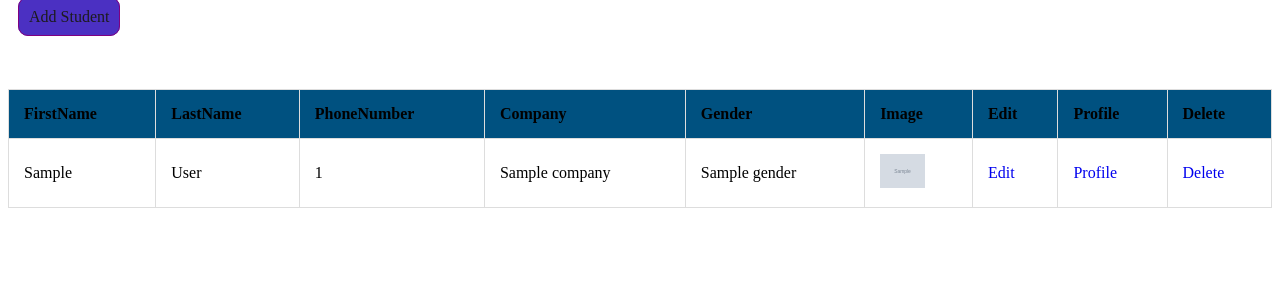
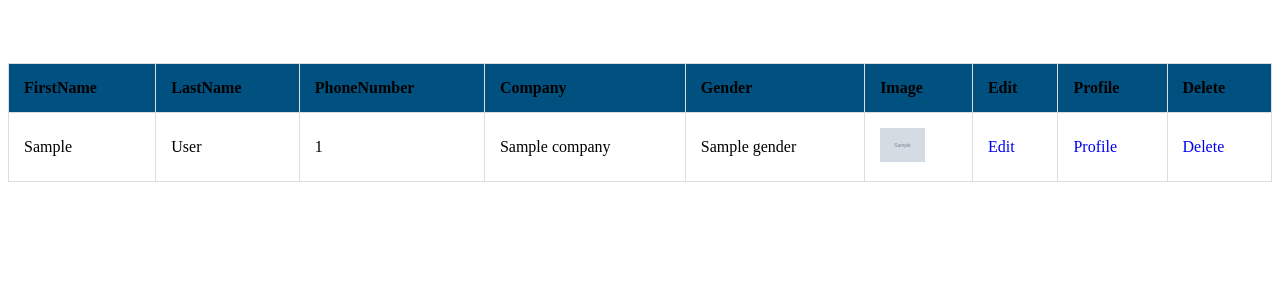
Before and after one commit to Veronicahwambui/SchoolSystem, a Django app: template schoolsystem/Trainer/templates/trainer_list.html in a window 1280 px wide. Shown: the top 300 px of the page. Run offline with Django 3.2, Linux system fonts and the light colour scheme; the template is opened without the code that fills it: most values are stand-ins (such as "Sample title", 1, 10 or a date in 2020); grey boxes marked "Sample" are stand-in pictures; parts of the project's set-up code (start-up, migrations or seed data) failed here and were passed over.

Commit message:
deploying to heroku

```diff
--- a/schoolsystem/Trainer/templates/trainer_list.html
+++ b/schoolsystem/Trainer/templates/trainer_list.html
@@ -80,9 +80,7 @@
 
 <body>
 
-  <div class="clearfix">
-    <a class=" btn-info right" href="{'% url 'register_trainer' %}">Add Student </a>
-  </div>
+
 
 
   <table>
```
